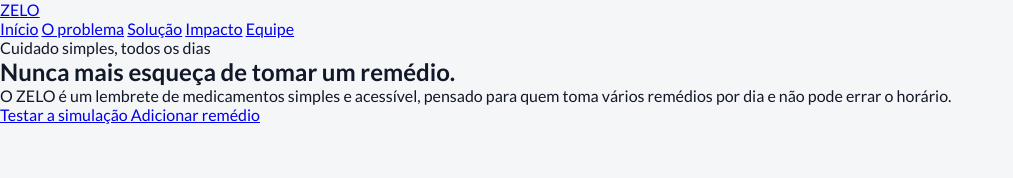
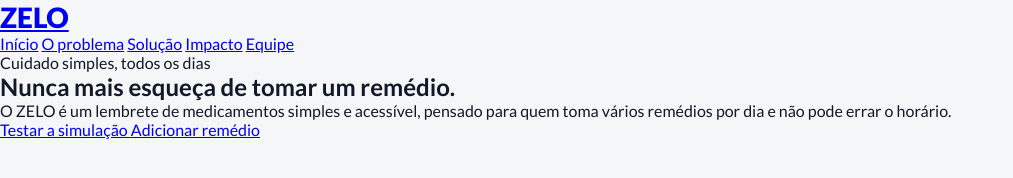
Before and after one commit to LiedsonF/Zelo, a plain HTML site: page index.html in a window 1280 px wide. Shown: the whole page, without its empty margins (0-1013 px from the left). Drawn offline with Linux system fonts and the light colour scheme.

Commit message:
Remove erro do css

```diff
--- a/css/landing.css
+++ b/css/landing.css
@@ -69,7 +69,6 @@ body {
 
     position: sticky;
     top: 0;
-    z-index: 1000;
 }
 
 .navbar {
@@ -82,3 +81,9 @@ body {
     align-items: center;
     justify-content: space-between;
 }
+
+.logo {
+    font-size: 28px;
+    font-weight: 800;
+    color: var(-c);
+}
```
